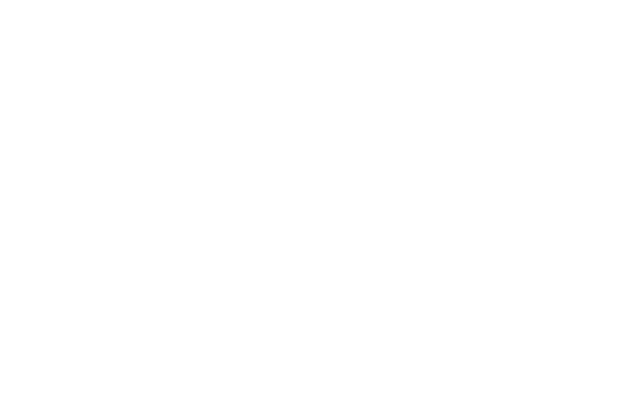
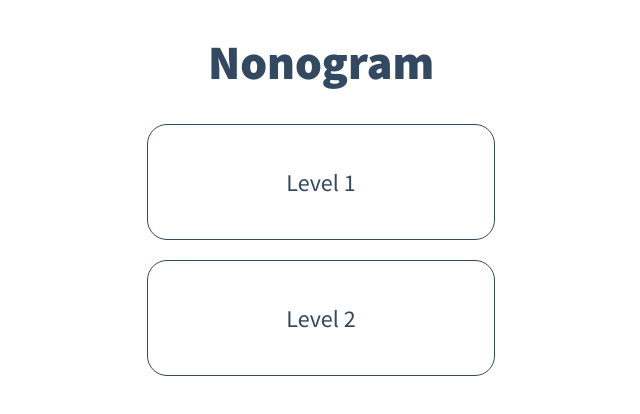
Before and after one commit to DmitrySaf/nonogram, a React (Vite) app: page /nonogram in a window 1280 px wide. Before the commit this address had no page. Shown: the top 414 px of the page, without its empty margins (319-959 px from the left). Built offline with nearby package versions, Linux system fonts and the light colour scheme.

Commit message:
changed the routes for them to work on github pages

```diff
--- a/src/components/App/App.tsx
+++ b/src/components/App/App.tsx
@@ -21,9 +21,9 @@ function App() {
     <Provider store={store}>
       <Router>
         <Routes>
-          <Route path="/" element={<Layout/>}>
+          <Route path="/nonogram" element={<Layout/>}>
             <Route index element={<Levels levels={levels}/>} />
-            <Route path="/level/:id" element={<Level levels={levels}/>} />
+            <Route path="level/:id" element={<Level levels={levels}/>} />
           </Route>
         </Routes>
       </Router>
```
